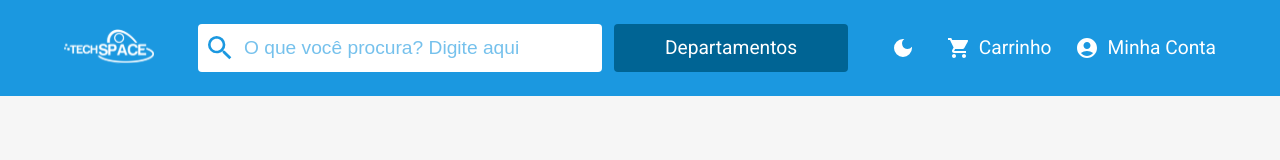
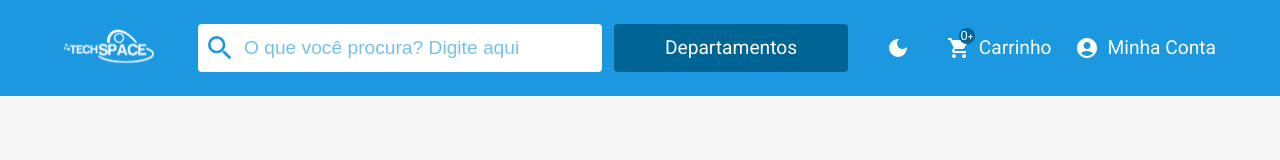
Before and after one commit to patrickwaldera/tech-space, a Next.js app: page / in a window 1280 px wide. Shown: the top 160 px of the page. Built offline with nearby package versions, Linux system fonts and the light colour scheme.

Commit message:
feat: dropdown menu

```diff
--- a/src/components/Header/index.jsx
+++ b/src/components/Header/index.jsx
@@ -7,8 +7,10 @@ import {
     SearchBoxDesktop,
     DesktopMenu,
     DepartmentsMenu,
+    DepartmentsDropDown,
     DesktopItemsContainer,
-    DesktopItem
+    DesktopItem,
+    ChangeThemeBtn
 } from './styles'
 import logo from '../../assets/logo.svg'
 import Image from 'next/image'
@@ -16,11 +18,16 @@ import {
     MdDarkMode,
     MdOutlineSearch,
     MdShoppingCart,
-    MdAccountCircle
+    MdAccountCircle,
+    MdOutlineLightMode
 } from 'react-icons/md'
 import { IoList } from 'react-icons/io5'
+import { ColorModeContext } from "@/components/ColorMode";
+import { useContext, useState } from 'react'
 
 const Header = () => {
+  const contexto = useContext(ColorModeContext);
+  const [showDropdown, setShowDropdown] = useState(false)
   return (
     <HeaderContainer>
         <div className='wrapper'>
@@ -34,16 +41,42 @@ const Header = () => {
                             <MdOutlineSearch className='searchIcon' size={32}/>
                             <input type="text" placeholder='O que você procura? Digite aqui' />
                         </SearchBoxDesktop>
-                        <DepartmentsMenu>
-                            <p>Departamentos</p>
-                        </DepartmentsMenu>
+                        <div className='dropdown' onMouseEnter={() => setShowDropdown(true)}
+                            onMouseLeave={() => setShowDropdown(false)}>
+                            <DepartmentsMenu>
+                                <p>Departamentos</p>
+                            </DepartmentsMenu>
+                            {showDropdown && <DepartmentsDropDown>
+                                <ul>
+                                    <li><a href="">Hardware</a></li>
+                                    <li><a href="">Monitores</a></li>
+                                    <li><a href="">Gabinetes</a></li>
+                                    <li><a href="">Cadeiras Gamer</a></li>
+                                    <li><a href="">Notebooks</a></li>
+                                    <li><a href="">Periféricos</a></li>
+                                    <li><a href="">Rede e Internet</a></li>
+                                    <li><a href="">Video Games</a></li>
+                                    <li><a href="">Softwares</a></li>
+                                </ul>
+                            </DepartmentsDropDown> }
+                        </div>
                     </DesktopMenu>
                 </div>
                 <MenuItems>
-                    <MdDarkMode size={24} />
+                    <ChangeThemeBtn>
+                        {contexto.mode === 'dark' ?
+                            <MdOutlineLightMode size={24}  onClick={contexto.toggleTheme}/>
+
+                        :
+                            <MdDarkMode size={24}  onClick={contexto.toggleTheme}/>
+                        }
+                    </ChangeThemeBtn>
                     <DesktopItemsContainer>
                         <DesktopItem>
                             <MdShoppingCart size={24} />
+                            <div className='cart-items'>
+                                <p>0<span>+</span></p>
+                            </div>
                             <p>Carrinho</p>
                         </DesktopItem>
                         <DesktopItem>
--- a/src/components/Header/styles.js
+++ b/src/components/Header/styles.js
@@ -8,6 +8,7 @@ export const HeaderContainer = styled.header`
     display: flex;
     justify-content: center;
     align-items: center;
+    margin-bottom: 28px;
     .wrapper {
         width: 100%;
         display: flex;
@@ -39,7 +40,9 @@ export const LogoImg = styled.div`
 
 export const MenuItems = styled.div`
     max-width: 100%;
+    height: 100%;
     display: flex;
+    align-items: center;
     gap: 8px;
 
     #mobileMenu {
@@ -140,18 +143,54 @@ export const DesktopMenu = styled.div`
     @media (max-width: 950px) {
         display: none;
     }
+    .dropdown {
+        height: 100%;
+        max-width: 234px;
+        position: relative;
+    }
 `
 
 export const DepartmentsMenu = styled.div`
     display: flex;
     justify-content: center;
     align-items: center;
+    position: relative;
     min-width: 234px;
     max-width: 90%;
     height: 100%;
     background-color: ${({theme}) => theme.secondary};
     border-radius: 4px;
     font-size: 1.2rem;
+    z-index: 8;
+`
+
+export const DepartmentsDropDown = styled.div`
+    position: absolute;
+    padding-top: 8px;
+    top: 45px;
+    background-color: ${({theme}) => theme.secondary};
+    width: 100%;
+    border-radius: 0 0 4px 4px;
+    ul {
+        display: flex;
+        flex-direction: column;
+        justify-content: center;
+        padding: 16px;
+        max-width: 100%;
+    }
+    li {
+        padding: 8px;
+        border-radius: 4px;
+    }
+
+    li:hover{
+        background-color: ${({theme}) => theme.primary};
+    }
+    a {
+        color: #FFFFFF;
+        padding: 8px;
+        width: 100%;
+    }
 `
 
 export const DesktopItemsContainer = styled.div`
@@ -167,7 +206,41 @@ export const DesktopItem = styled.div`
     display: flex;
     align-items: center;
     gap: 8px;
+    position: relative;
+    .cart-items {
+        display: flex;
+        align-items: center;
+        justify-content: center;
+        background-color: ${({theme}) => theme.secondary};
+        border-radius: 100%;
+        width: 16px;
+        height: 16px;
+        position: absolute;
+        top: -8px;
+        left: 12px;
+        p {
+            font-size: 0.8rem;
+        }
+        span {
+            font-size: 0.6rem;
+        }
+    }
     p {
         font-size: 1.2rem;
     }
 `
+
+export const ChangeThemeBtn = styled.div`
+    display: flex;
+    align-items: center;
+    justify-content: center;
+    cursor: pointer;
+    border-radius: 4px;
+    &:hover {
+        background-color: ${({theme}) => theme.secondary};
+        transition: .5s;
+    }
+    @media (min-width: 600px) {
+        padding: 5px;
+    }
+`
--- a/src/styles/styles.js
+++ b/src/styles/styles.js
@@ -39,6 +39,9 @@ export const GlobalStyle = createGlobalStyle`
         font-family: 'Roboto', sans-serif;
 
     }
+    a {
+        text-decoration: none;
+    }
     ol, ul {
         list-style: none;
     }
```
